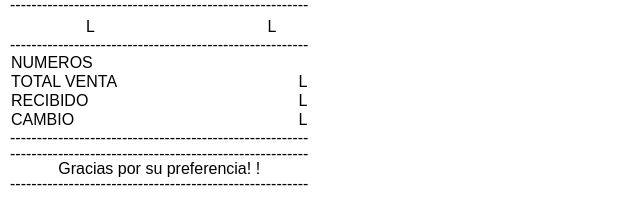
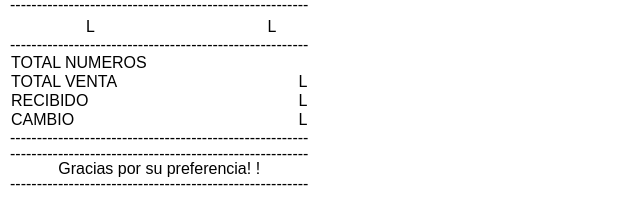
Before and after one commit to rimedhn/gestiondenumeros, a plain HTML site: page ticket3.html in a window 1280 px wide. Shown: the part 356-580 px from the top of the page, 0-640 px from the left. Drawn offline with Linux system fonts and the light colour scheme.

Commit message:
Rename 'NUMEROS' to 'TOTAL NUMEROS' in ticket3.html

```diff
--- a/ticket3.html
+++ b/ticket3.html
@@ -219,7 +219,7 @@
       <div align="center">--------------------------------------------------------</div>
       <table>
         <tr>
-          <td class="detail">NUMEROS</td>
+          <td class="detail">TOTAL NUMEROS</td>
           <td class="detail1"><span id="numeros"></span></td>
         </tr>
         <tr>
```
